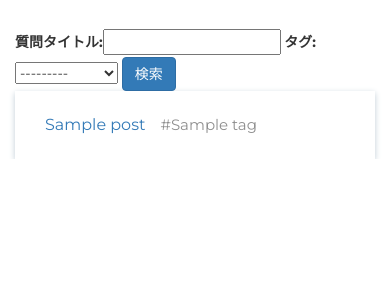
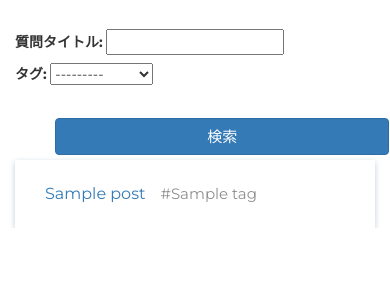
Before and after one commit to SDTakeuchi/kiitePRJCT, a Django app: page /posts/index/ in a window 390 px wide. Shown: the part 51-351 px from the top of the page. Run offline with Django 3.2, Linux system fonts and the light colour scheme; a user stored in the database is signed in; tables that the repository leaves empty hold one stand-in row (values such as "Sample post"); parts of the project's set-up code (start-up, migrations or seed data) failed here and were passed over; some libraries are stand-ins or nearby versions.

Commit message:
layout fixed

```diff
--- a/km/filters.py
+++ b/km/filters.py
@@ -1,6 +1,15 @@
 import django_filters
-from django_filters import CharFilter
+from django_filters import CharFilter, conf
 from .models import *
+
+def FILTERS_VERBOSE_LOOKUPS():
+    from django_filters.conf import DEFAULTS
+
+    verbose_lookups = DEFAULTS['VERBOSE_LOOKUPS'].copy()
+    verbose_lookups.update({
+        'icontains':'',
+    })
+    return verbose_lookups
 
 class PostFilter(django_filters.FilterSet):
     title = CharFilter(field_name='title', lookup_expr='icontains', label='質問タイトル')
--- a/static/css/style.css
+++ b/static/css/style.css
@@ -466,6 +466,17 @@ footer {
 @media screen and (max-width: 767px) {
   .contact-info-box { margin-bottom: 20px; }
   .contact-info-box:last-child { margin-bottom: 0; }
+  #kensaku {
+    margin:5px auto 19px;
+    padding:7px 42%;
+    display:block;
+    font-size: 15px;
+    align-self: center;
+  }
+  .kensakutag {
+    display: block;
+    margin: 6px 0px 4px;
+  }
 }
 
 @media (max-width: 450px) {
@@ -544,6 +555,16 @@ footer {
   width: 90%;
   padding-left: 25px;
   text-align: left;
+}
+
+.kensakutag {
+  display: inline-block;
+  margin-bottom:24px;
+}
+
+#kensaku {
+  margin-left: 40px;
+  margin-bottom: 5px;
 }
 
 /* posts/show ================================ */
--- a/templates/posts/index.html
+++ b/templates/posts/index.html
@@ -5,8 +5,13 @@
 <div class="main posts-index">
     <div class="container">
       <form method="GET">
-        {{ myFilter.form }}
-        <button class="btn btn-primary" type="submit">検索</button>
+        {{ myFilter.form.title.label_tag }}
+        {{ myFilter.form.title }}
+        <div class="kensakutag">
+        {{ myFilter.form.tag.label_tag }}
+        {{ myFilter.form.tag }}
+        </div>
+        <button id="kensaku" class="btn btn-primary" type="submit">検索</button>
       </form>
       {% for post in posts %}
         <div class="posts-index-item">
```
